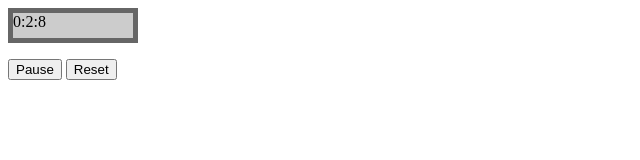
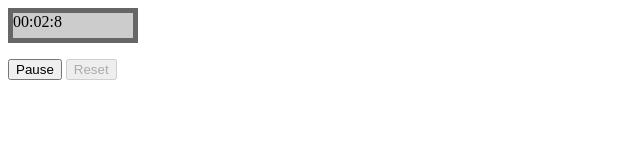
Before and after one commit to dapperAuteur/stopwatch-timer, a plain HTML site: page index.html in a window 1280 px wide. Both pictures are taken after a click on the button "Start". Shown: the full height of the page, 0-640 px from the left. Drawn offline with Linux system fonts and the light colour scheme.

Commit message:
timer sets output and clock to 00:00:0 when page loads, disable reset button while clock running, reset button sets clock to 00:00:0 when pressed

```diff
--- a/index.html
+++ b/index.html
@@ -12,14 +12,17 @@
 			var time = 0;
 			var running = 0;
 
+
 			function startPause() {
 				if (running == 0) {
 					running = 1;
 					increment();
 					document.getElementById('startPause').innerHTML = "Pause";
+					document.getElementById("reset").disabled = true;
 				} else {
 					running = 0;
 					document.getElementById('startPause').innerHTML = "Resume";
+					document.getElementById("reset").disabled = false;
 				}
 			}
 
@@ -27,6 +30,7 @@
 				running = 0;
 				time = 0;
 				document.getElementById('startPause').innerHTML = "Start";
+				document.getElementById("output").innerHTML = "00:00:00";
 			}
 
 			function increment() {
@@ -36,19 +40,25 @@
 						var mins = Math.floor(time / 10 / 60);
 						var secs = Math.floor(time / 10);
 						var tenths = time % 10;
+						if(mins < 10) {
+							mins = "0" + mins;
+						}
+						if(secs < 10) {
+							secs = "0" + secs;
+						}
 						document.getElementById('output').innerHTML = mins + ":" +  secs + ":" + tenths;
 						increment();
-					}, 100)
+					}, 100);
 				}
 			}
 		</script>
 
 	</head>
-	<body>
+	<body onload = "reset()">
 		<p id="output"></p>
 		<div id="controls">
 			<button id="startPause" onclick="startPause()">Start</button>
-			<button onclick="reset()">Reset</button>
+			<button id="reset" onclick="reset()">Reset</button>
 		</div>
 
 	</body>
```
